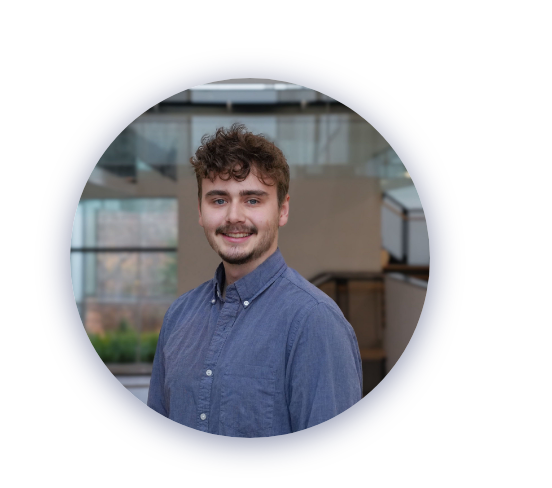
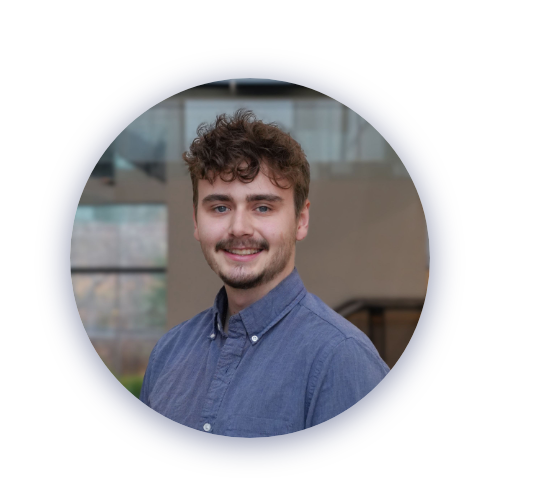
Before and after one commit to anthony-arseneau/website-portfolio2, a plain HTML site: page index.html in a window 1280 px wide. Shown: the part 822-1310 px from the top of the page, 0-552 px from the left. Drawn offline with nearby package versions, Linux system fonts and the light colour scheme.

Commit message:
Profile update

```diff
--- a/index.html
+++ b/index.html
@@ -137,7 +137,7 @@
 					<div class="row">
 						<div class="col-sm-4">
 							<div class="single-about-img">
-								<img src="assets/media/images/profiles/headshot2.jpg" alt="profile_image">
+								<img src="assets/media/images/profiles/headshot3.jpg" alt="profile_image">
 							</div>
 
 						</div>
```
Also changed, not shown: assets/media/images/profiles/headshot3.jpg (added).
